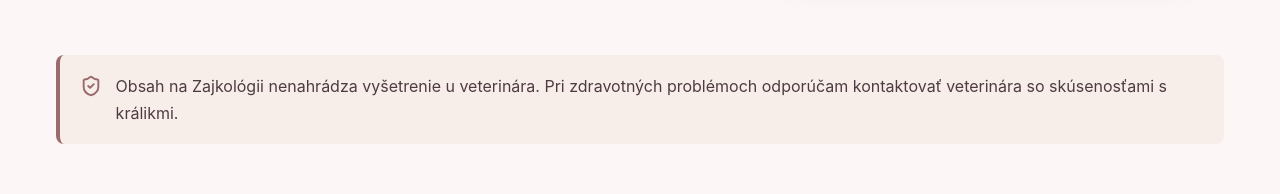
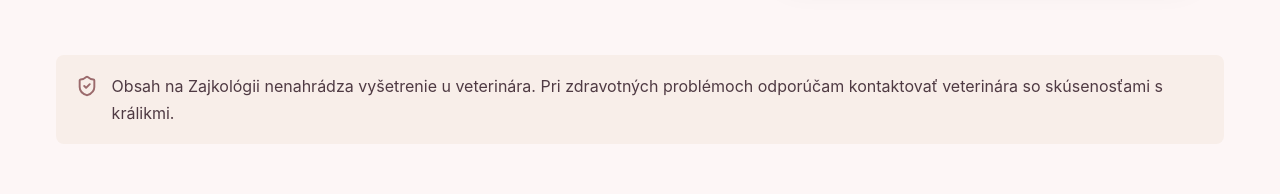
Before and after one commit to mcincura/zajkologia, a React (Vite) app: page /o-nas in a window 1280 px wide. Shown: the part 2455-2649 px from the top of the page. Built offline with nearby package versions, Linux system fonts and the light colour scheme; no server answers.

Commit message:
Remove about note left border

```diff
--- a/src/styles/about.css
+++ b/src/styles/about.css
@@ -241,7 +241,6 @@
 .about-note {
   align-items: flex-start;
   background: #f8eee9;
-  border-left: 4px solid var(--color-primary);
   border-radius: var(--radius);
   color: #4f3a43;
   display: flex;
```
